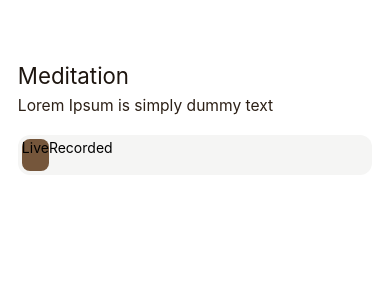
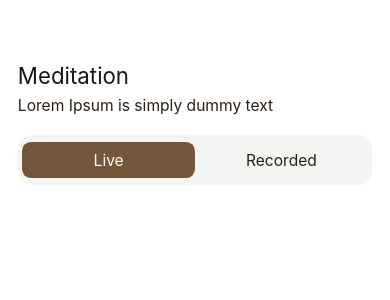
Before and after one commit to TarekAbdo223/FoodFigma, a React Native app: screen / in a window 390 px wide. Shown: the top 300 px of the page. Built offline with nearby package versions, Linux system fonts and the light colour scheme.

Commit message:
finish the toptabs

```diff
--- a/src/components/TopTbas.tsx
+++ b/src/components/TopTbas.tsx
@@ -1,5 +1,7 @@
 import { StyleSheet, Text, TouchableOpacity, View } from "react-native";
 import React, { useState } from "react";
+import { s, vs } from "react-native-size-matters";
+import { Color } from "react-native/types_generated/Libraries/Animated/AnimatedExports";
 
 const tabsArr = ["Live", "Recorded"];
 const activeColor = "#FFFFFF";
@@ -19,7 +21,14 @@ const TopTbas = () => {
             ]}
             onPress={() => setActiveTab(tabName)}
           >
-            <Text>{tabName}</Text>
+            <Text
+              style={[
+                styles.text,
+                tabName === activeTab ? styles.active : styles.notActive,
+              ]}
+            >
+              {tabName}
+            </Text>
           </TouchableOpacity>
         );
       })}
@@ -32,14 +41,29 @@ export default TopTbas;
 const styles = StyleSheet.create({
   container: {
     flexDirection: "row",
-    padding: 4,
-    borderRadius: 12,
+    padding: s(4),
+    borderRadius: s(12),
     backgroundColor: "#F5F5F4",
-    height: 40,
+    height: vs(40),
+    alignItems: "center",
   },
   active: {
     backgroundColor: activeBg,
     color: activeColor,
+    fontSize: s(14),
+    fontWeight: "semibold",
   },
-  buttonContainer: { borderRadius: 8 },
+  notActive: {
+    color: "#2C2016",
+    fontSize: s(14),
+    fontWeight: "semibold",
+  },
+  buttonContainer: {
+    borderRadius: s(8),
+    flex: 1,
+    textAlign: "center",
+    height: s(32),
+    justifyContent: "center",
+    alignItems: "center",
+  },
 });
```
